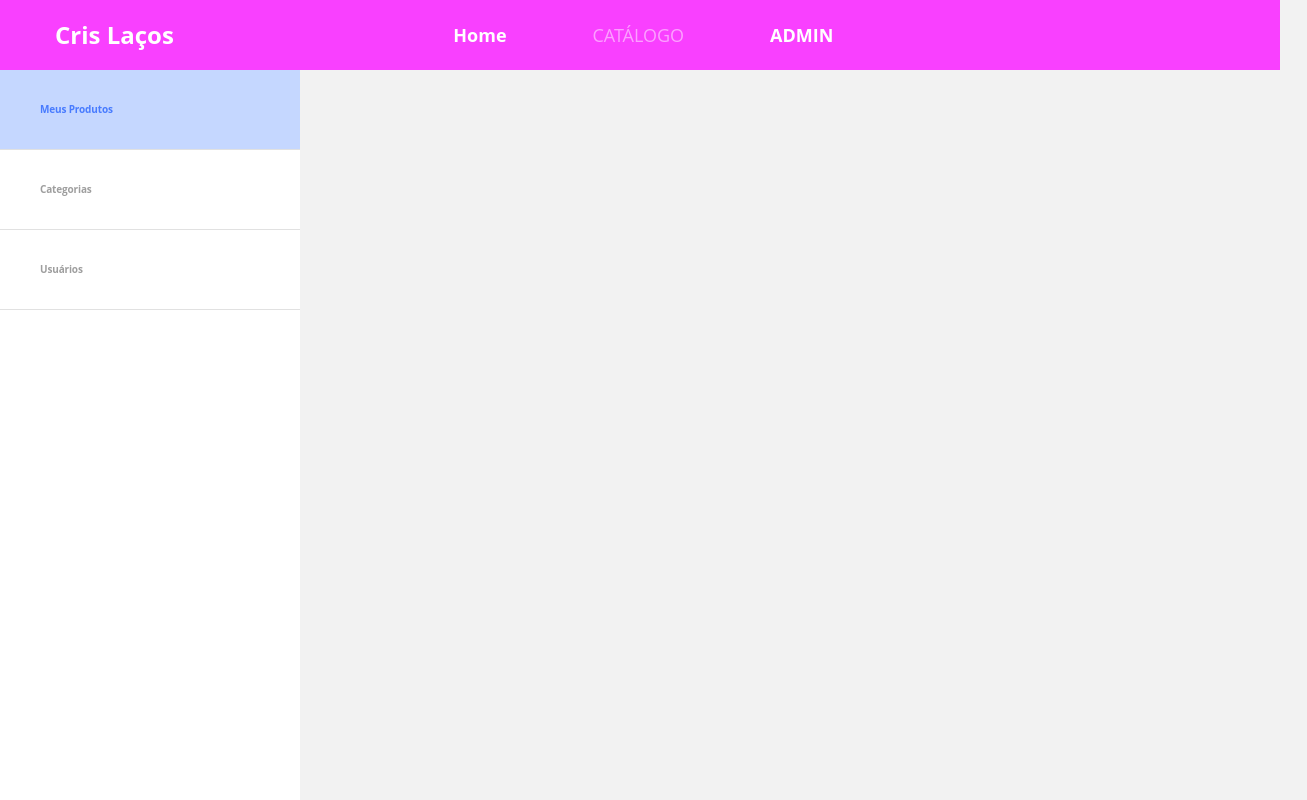
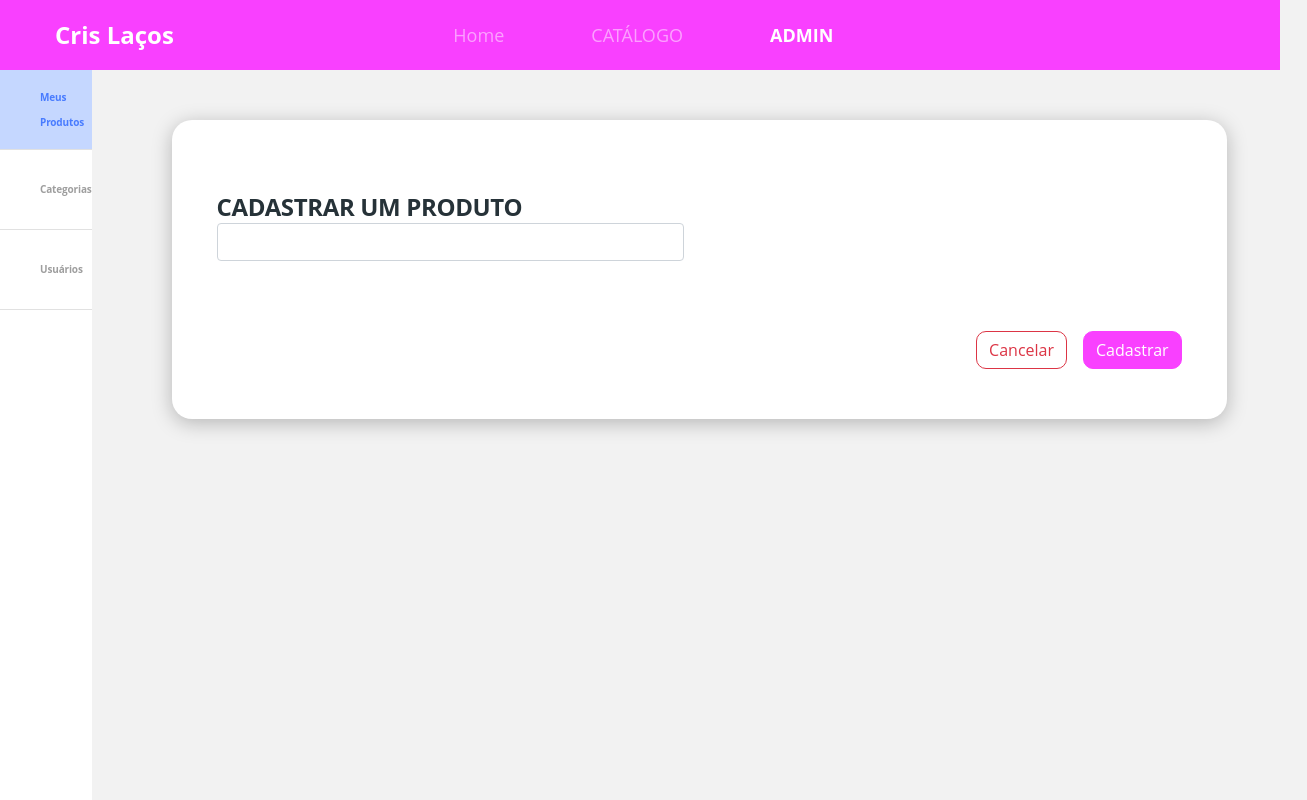
Before and after one commit to HervalMata/clcatalog, a React (Create React App) app in the folder front-web/: page /admin/products/create in a window 1280 px wide. Shown: the whole page, 1307 px wide, since content can reach past the window. Built offline with nearby package versions, Linux system fonts and the light colour scheme; a web font is replaced by a local one.

Commit message:
Add Base Admin Form Structure

```diff
--- a/front-web/src/Routes.tsx
+++ b/front-web/src/Routes.tsx
@@ -1,5 +1,5 @@
 import React from "react";
-import {BrowserRouter, Route, Switch} from "react-router-dom";
+import {BrowserRouter, Redirect, Route, Switch} from "react-router-dom";
 import Navbar from "./core/components/Navbar";
 import Home from './pages/Home';
 import Admin from './pages/Admin';
@@ -19,6 +19,7 @@
             <Route path="/products/:productId">
                 <ProductDetails />
             </Route>
+            <Redirect from="/admin" to="/admin/products" exact />
             <Route path="/admin">
                 <Admin />
             </Route>
--- /dev/null
+++ b/front-web/src/core/components/BaseForm/index.tsx
@@ -0,0 +1,37 @@
+import React from "react";
+import {useHistory} from "react-router-dom";
+import './styles.scss';
+
+type Props = {
+    title: string;
+    children: React.ReactNode;
+}
+
+const BaseForm = ({ title, children }: Props) => {
+    const history = useHistory();
+
+    const handleCancel = () => {
+        history.push('../');
+    }
+
+    return (
+        <div className="admin-base-form card-base">
+            <h1 className="base-form-title">
+                {title}
+            </h1>
+            {children}
+            <div className="base-form-actions">
+                <button
+                    className="btn btn-outline-danger border-radius-10 mr-3"
+                    onClick={handleCancel}>
+                    Cancelar
+                </button>
+                <button className="btn btn-primary border-radius-10">
+                    Cadastrar
+                </button>
+            </div>
+        </div>
+    );
+}
+
+export default BaseForm;
--- /dev/null
+++ b/front-web/src/core/components/BaseForm/styles.scss
@@ -0,0 +1,18 @@
+.admin-base-form {
+  padding: 70px 45px 50px 45px;
+  border-radius: 20px;
+  width: 1055px;
+}
+
+.base-form-title {
+  font-size: 24px;
+  line-height: 33px;
+  letter-spacing: -0.015em;
+  color: #263238;
+  text-transform: uppercase;
+}
+
+.base-form-actions {
+  margin-top: 70px;
+  text-align: right;
+}
--- a/front-web/src/core/components/Navbar/index.tsx
+++ b/front-web/src/core/components/Navbar/index.tsx
@@ -11,12 +11,12 @@
         <div className="com-6 offset-2">
             <ul className="main-menu">
                 <li>
-                    <NavLink to="/" className="active">
+                    <NavLink to="/" exact>
                         Home
                     </NavLink>
                 </li>
                 <li>
-                    <NavLink to="/products" activeClassName="active">
+                    <NavLink to="/products">
                         CATÁLOGO
                     </NavLink>
                 </li>
--- a/front-web/src/pages/Admin/components/Navbar/index.tsx
+++ b/front-web/src/pages/Admin/components/Navbar/index.tsx
@@ -1,16 +1,17 @@
 import './styles.scss';
+import {NavLink} from "react-router-dom";
 
 const Navbar = () => (
     <nav className="admin-nav-container">
         <ul>
             <li>
-                <a href="link" className="admin-nav-item active">Meus Produtos</a>
+                <NavLink to="/admin/products" className="admin-nav-item active">Meus Produtos</NavLink>
             </li>
             <li>
-                <a href="link" className="admin-nav-item">Categorias</a>
+                <NavLink to="/admin/categories" className="admin-nav-item">Categorias</NavLink>
             </li>
             <li>
-                <a href="link" className="admin-nav-item">Usuários</a>
+                <NavLink to="/admin/users" className="admin-nav-item">Usuários</NavLink>
             </li>
         </ul>
     </nav>
--- /dev/null
+++ b/front-web/src/pages/Admin/components/Products/Form/index.tsx
@@ -0,0 +1,17 @@
+import './styles.scss';
+import BaseForm from "../../../../../core/components/BaseForm";
+
+const Form = () => {
+
+    return (
+        <BaseForm title="Cadastrar um produto">
+            <div className="row">
+                <div className="col-6">
+                    <input type="text" className="form-control"></input>
+                </div>
+            </div>
+        </BaseForm>
+    )
+}
+
+export default Form;
--- /dev/null
+++ b/front-web/src/pages/Admin/components/Products/List/index.tsx
@@ -0,0 +1,19 @@
+import { useHistory } from "react-router-dom";
+
+const List = () => {
+    const history = useHistory();
+
+    const handleCreate = () => {
+        history.push('/admin/products/create');
+    }
+
+    return (
+        <div className="admin-products-list">
+            <button className="btn btn-primary btn-lg" onClick={handleCreate}>
+                ADICIONAR
+            </button>
+        </div>
+    )
+}
+
+export default List;
--- /dev/null
+++ b/front-web/src/pages/Admin/components/Products/index.tsx
@@ -0,0 +1,26 @@
+import React from "react";
+import {Route, Switch} from "react-router-dom";
+import List from "./List";
+import Form from "./Form";
+
+const Products = () => {
+    return (
+        <div>
+            <div className="admin-content">
+                <Switch>
+                    <Route path="/admin/products" exact>
+                        <List />
+                    </Route>
+                    <Route path="/admin/products/create">
+                        <Form />
+                    </Route>
+                    <Route path="/admin/products/:productId">
+                        <h1>Editar um produto</h1>
+                    </Route>
+                </Switch>
+            </div>
+        </div>
+    );
+}
+
+export default Products;
--- a/front-web/src/pages/Admin/index.tsx
+++ b/front-web/src/pages/Admin/index.tsx
@@ -1,8 +1,25 @@
+import React from "react";
+import {Route, Switch } from 'react-router-dom';
 import Navbar from "./components/Navbar";
+import './styles.scss';
+import Products from "./components/Products";
 
 const Admin = () => (
-    <div>
+    <div className="admin-container">
         <Navbar />
+        <div className="admin-content">
+            <Switch>
+                <Route path="/admin/products">
+                    <Products />
+                </Route>
+                <Route path="/admin/categories">
+                    <h1>Categorias</h1>
+                </Route>
+                <Route path="/admin/users">
+                    <h1>Usuários</h1>
+                </Route>
+            </Switch>
+        </div>
     </div>
 );
 
--- /dev/null
+++ b/front-web/src/pages/Admin/styles.scss
@@ -0,0 +1,8 @@
+.admin-container {
+  display: flex;
+}
+
+.admin-content {
+  padding: 25px 40px 45px 40px;
+  flex: 1;
+}
```
Also changed, not shown: front-web/src/pages/Admin/components/Products/Form/styles.scss (added).
